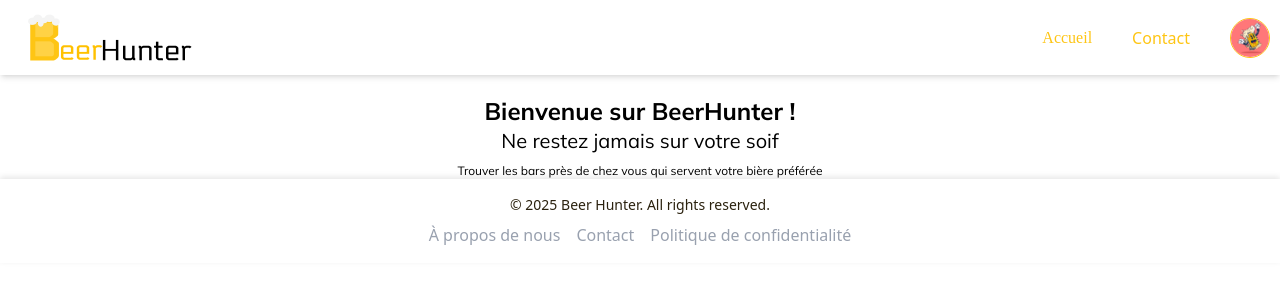
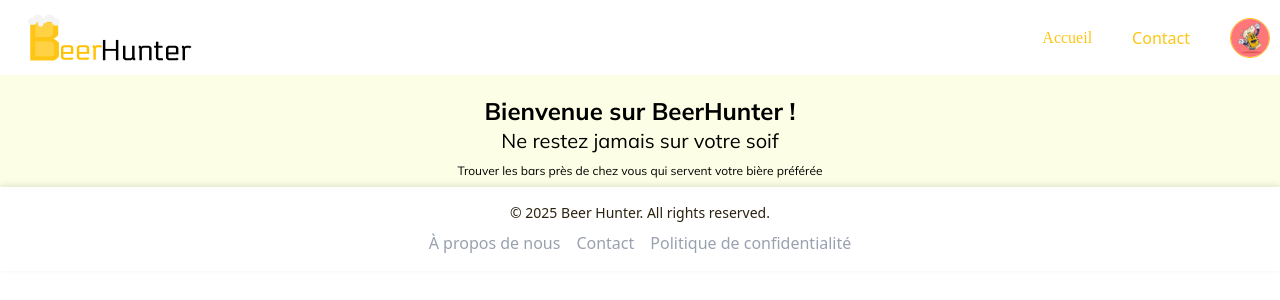
Before and after one commit to teo-crth/beerHunter, a React (Vite) app in the folder frontend/: page / in a window 1280 px wide. Shown: the top 300 px of the page. Built offline with nearby package versions, Linux system fonts and the light colour scheme; no server answers; a web font is replaced by a local one.

Commit message:
background home

```diff
--- a/frontend/src/pages/Home.jsx
+++ b/frontend/src/pages/Home.jsx
@@ -4,13 +4,13 @@ import SearchBar from "../components/ui/SearchBar";
 export default function Home() {
 
     return (
-        <>
+        <div className="container-homePage min-h-full">
             <section className="presentation font-text text-center flex flex-col items-center justify-center text-light light-mode:text-dark-black pt-5">
                 <h1 className="text-2xl font-bold ">Bienvenue sur BeerHunter !</h1>
                 <h2 className="text-xl">Ne restez jamais sur votre soif</h2>
-                <h3 className="text-xs mt-2">Trouver les bars près de chez vous qui servent votre bière préférée</h3>
+                <h3 className="text-xs m-2">Trouver les bars près de chez vous qui servent votre bière préférée</h3>
             </section>
             <SearchBar />
-        </>
+        </ div>
     );
 }
--- a/frontend/src/style/global-style.css
+++ b/frontend/src/style/global-style.css
@@ -43,10 +43,10 @@
     box-sizing: border-box;
 }
 
-.container-profilPage, .container-contact {
+.container-profilPage, .container-contact, .container-homePage {
     background: radial-gradient(circle at center, rgb(218, 176, 38) 50%, rgba(0, 0, 0, 1) 100%);
 }
 
-.light-mode .container-profilPage, .light-mode .container-contact {
+.light-mode .container-profilPage, .light-mode .container-contact, .light-mode .container-homePage {
     background: rgb(252, 255, 229);
 }
```
